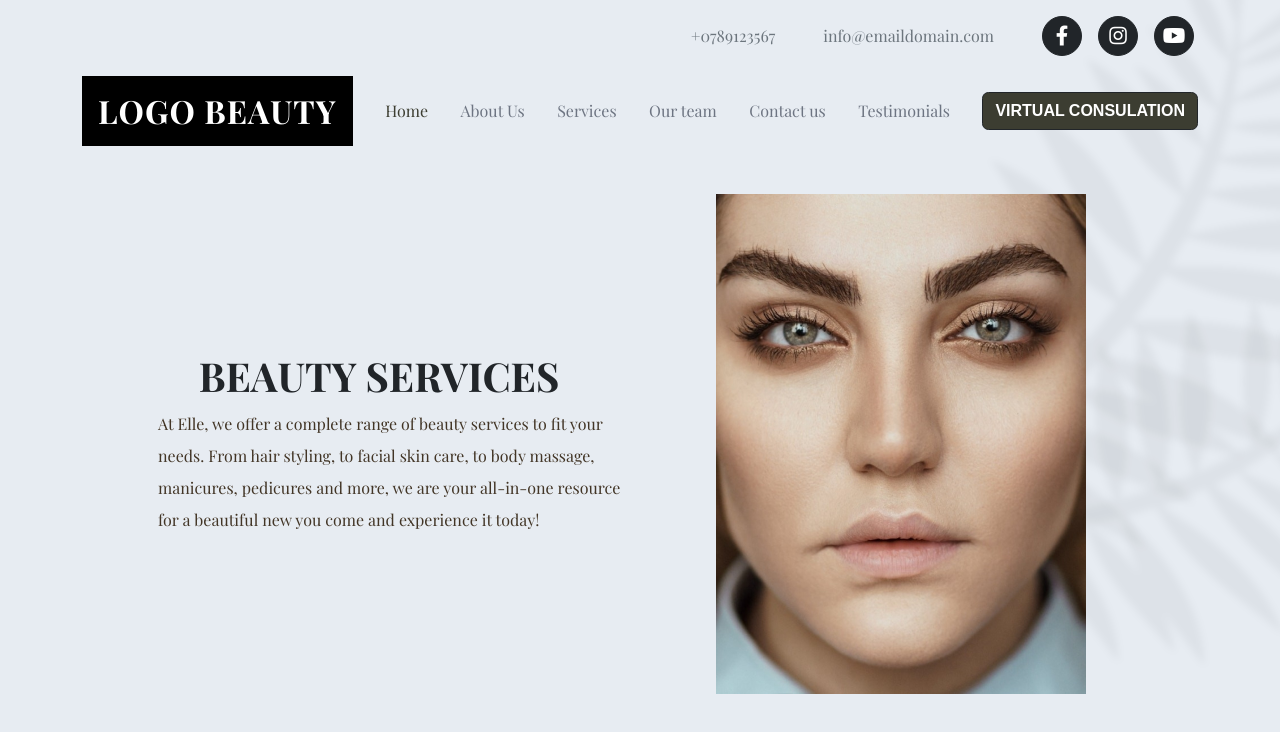
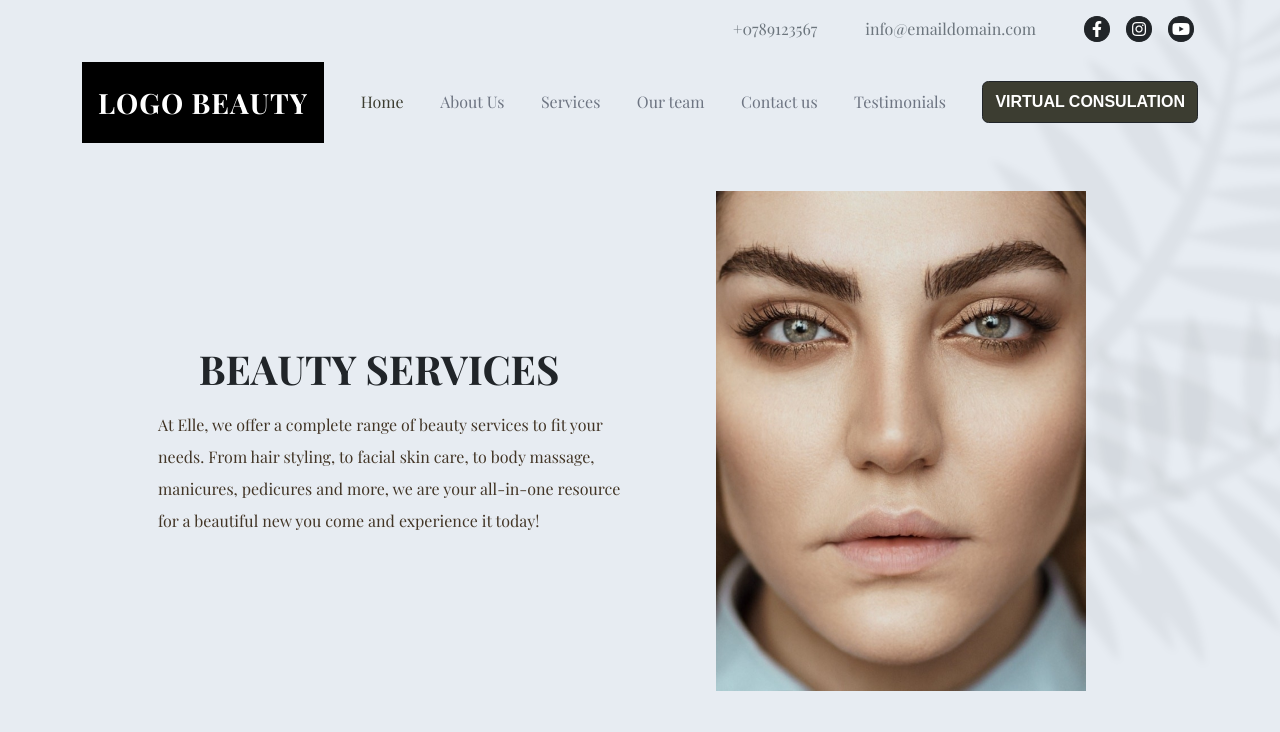
Before and after one commit to sarthak264/mehul_test, a plain HTML site: page index.html in a window 1280 px wide. Drawn offline with nearby package versions, Linux system fonts and the light colour scheme; a web font is replaced by a local one.

Commit message:
made some minute layout changes

```diff
--- a/index.html
+++ b/index.html
@@ -63,8 +63,8 @@
         justify-content-sm-between
       "
     >
-      <div class="logo-container px-3 py-3">
-        <h2 class="logo text-white mb-0 fw-bolder">LOGO BEAUTY</h2>
+      <div class="logo-container px-3 py-4">
+        <h3 class="logo text-white mb-0 fw-bolder">LOGO BEAUTY</h3>
       </div>
       <div
         class="d-none d-lg-inline-block main-nav flex-grow-1 align-items-center"
@@ -78,7 +78,14 @@
           <li>Testimonials</li>
         </ul>
       </div>
-      <button class="btn btn-dark consulation-btn d-none d-sm-inline-block">
+      <button
+        class="
+          btn btn-dark
+          consulation-btn
+          py-2
+          d-none d-sm-inline-block d-lg-none d-xl-inline-block
+        "
+      >
         VIRTUAL CONSULATION
       </button>
     </nav>
@@ -104,7 +111,7 @@
           align-items-center
         "
       >
-        <h1 class="fw-bold title">BEAUTY SERVICES</h1>
+        <h1 class="fw-bold title mb-3">BEAUTY SERVICES</h1>
         <p class="description ms-auto mb-0">
           At Elle, we offer a complete range of beauty services to fit your
           needs. From hair styling, to facial skin care, to body massage,
--- a/styles/style.css
+++ b/styles/style.css
@@ -36,12 +36,11 @@ ul {
   color: var(--links);
 }
 .header .btn {
-  width: 2.5rem;
-  height: 2.5rem;
+  width: 1.6rem;
+  height: 1.6rem;
   display: flex;
   align-items: center;
   justify-content: center;
-  font-size: 1.25rem;
 }
 
 /* Navbar */
@@ -78,10 +77,6 @@ ul {
 
 /* Media Queries */
 @media screen and (min-width: 768px) {
-  /* .bg{
-    top: 0;
-    bottom: auto;
-  } */
   .description {
     max-width: 470px;
   }
```
